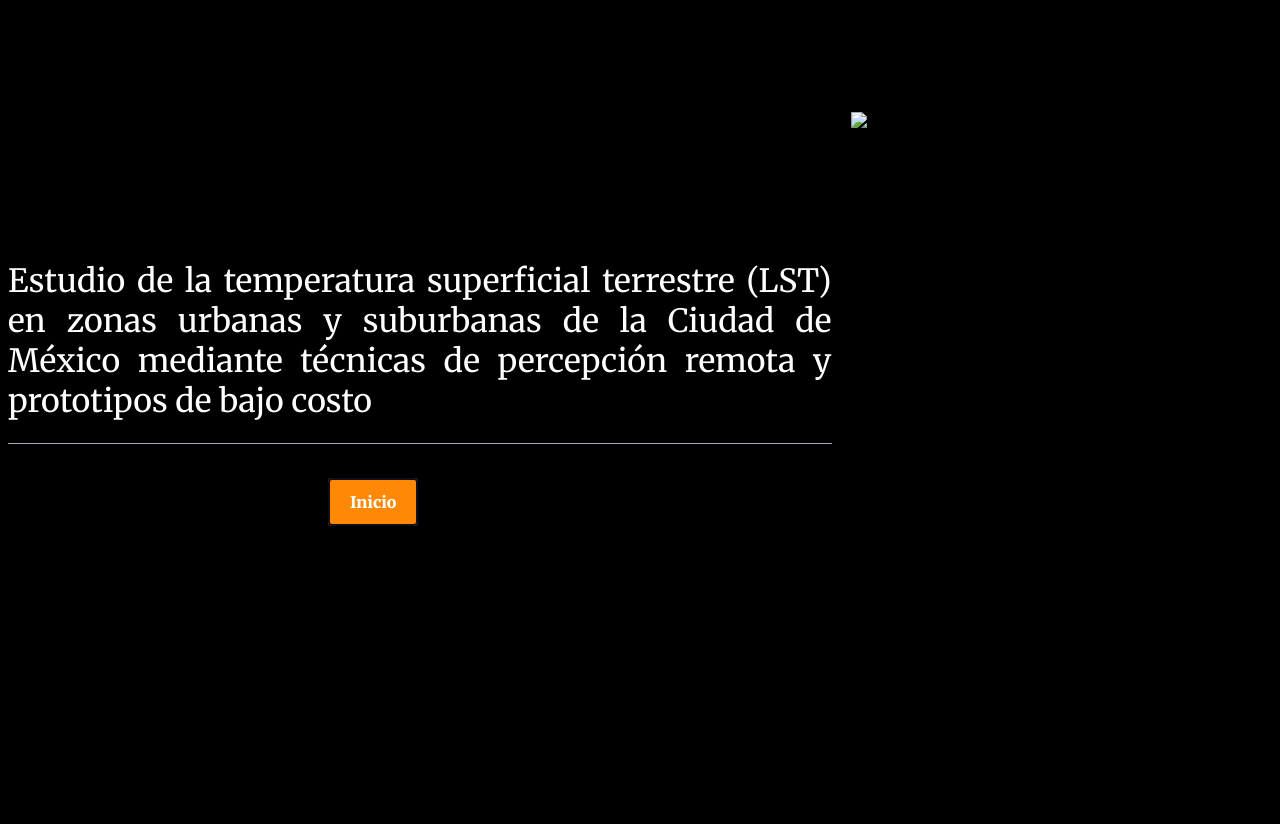
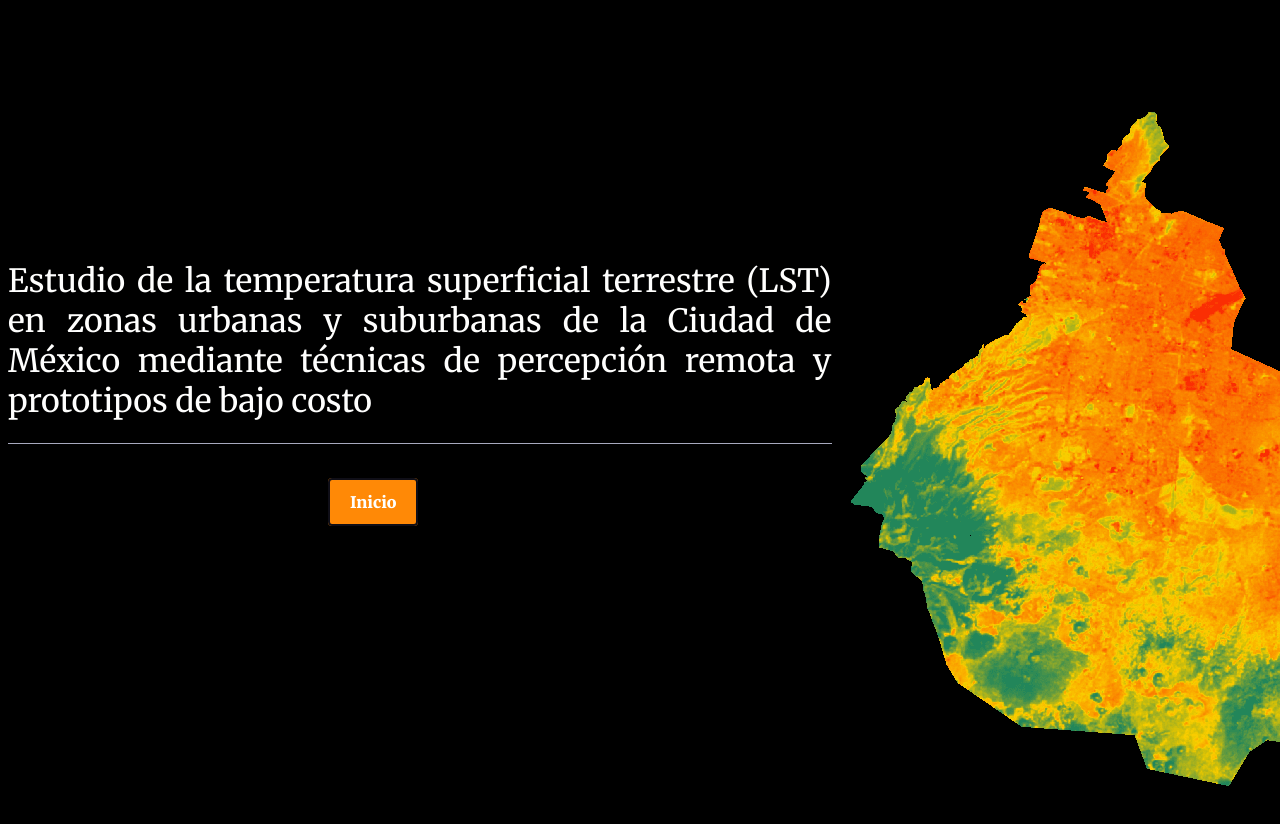
Before and after one commit to AleeDgoMdz/website-UHI, a plain HTML site: page index.html in a window 1280 px wide. Shown: the top 824 px of the page. Before the commit the page ends 800 px from the top, so only its background shows below. Drawn offline with nearby package versions, Linux system fonts and the light colour scheme.

Commit message:
cdmx.png's path updated

```diff
--- a/index.html
+++ b/index.html
@@ -38,7 +38,7 @@
         <a class="animate__animated animate__fadeIn" href="intro.html">Inicio</a>
         <div class="imageslt">
             <img class="animate__animated animate__fadeInTopRight"
-            src="cdmxslt.png" alt="Temperatura superficial terrestre en la CDMX">
+            src="images/cdmxslt.png" alt="Temperatura superficial terrestre en la CDMX">
 
             <!-- ESTE CODIGO ACTIVA EL VIDEO
             <video class="animate__animated animate__fadeInTopRight" autoplay loop muted>
```
